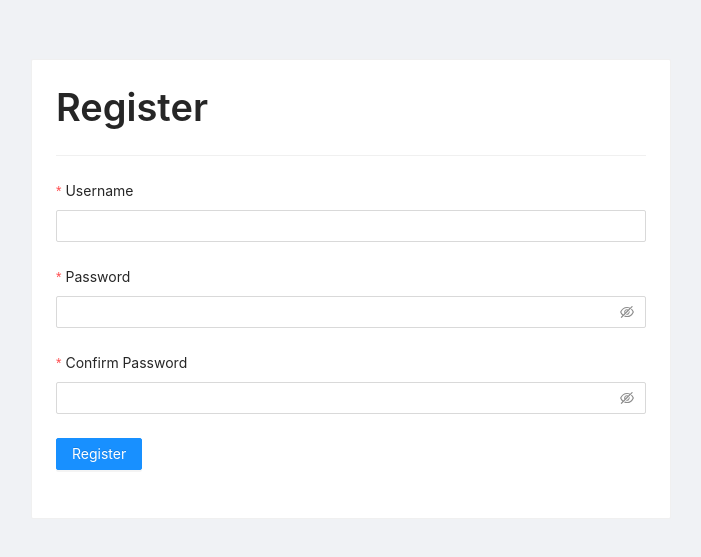
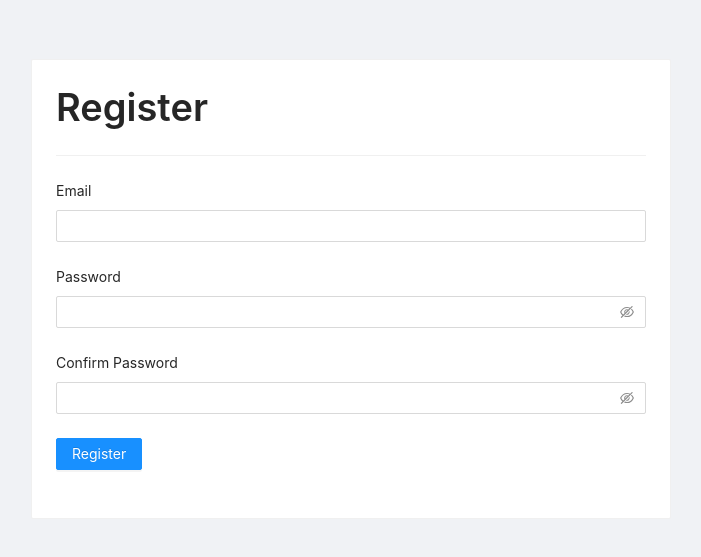
Before and after one commit to FergusYip/Microsoft-To-Do-Clone, a React (Create React App) app: page /register in a window 1280 px wide. Shown: the part 111-668 px from the top of the page, without its empty margins (289-990 px from the left). Built offline with nearby package versions, Linux system fonts and the light colour scheme.

Commit message:
Tidy validation

```diff
--- a/src/pages/LoginPage.js
+++ b/src/pages/LoginPage.js
@@ -32,7 +32,7 @@ export default function LoginPage() {
             },
             {
               type: 'email',
-              message: 'Email is not valid!',
+              message: 'Please input a valid email!',
             },
           ]}
         >
@@ -58,7 +58,7 @@ export default function LoginPage() {
 
         <Form.Item>
           <Button type="primary" htmlType="submit">
-            Submit
+            Login
           </Button>
         </Form.Item>
       </Form>
--- a/src/pages/RegisterPage.js
+++ b/src/pages/RegisterPage.js
@@ -21,14 +21,19 @@ export default function RegisterPage() {
         }}
         onFinish={onFinish}
         onFinishFailed={onFinishFailed}
+        requiredMark={false}
       >
         <Form.Item
-          label="Username"
-          name="username"
+          label="Email"
+          name="email"
           rules={[
             {
               required: true,
               message: 'Please input your username!',
+            },
+            {
+              type: 'email',
+              message: 'Please enter a valid email!',
             },
           ]}
         >
```
